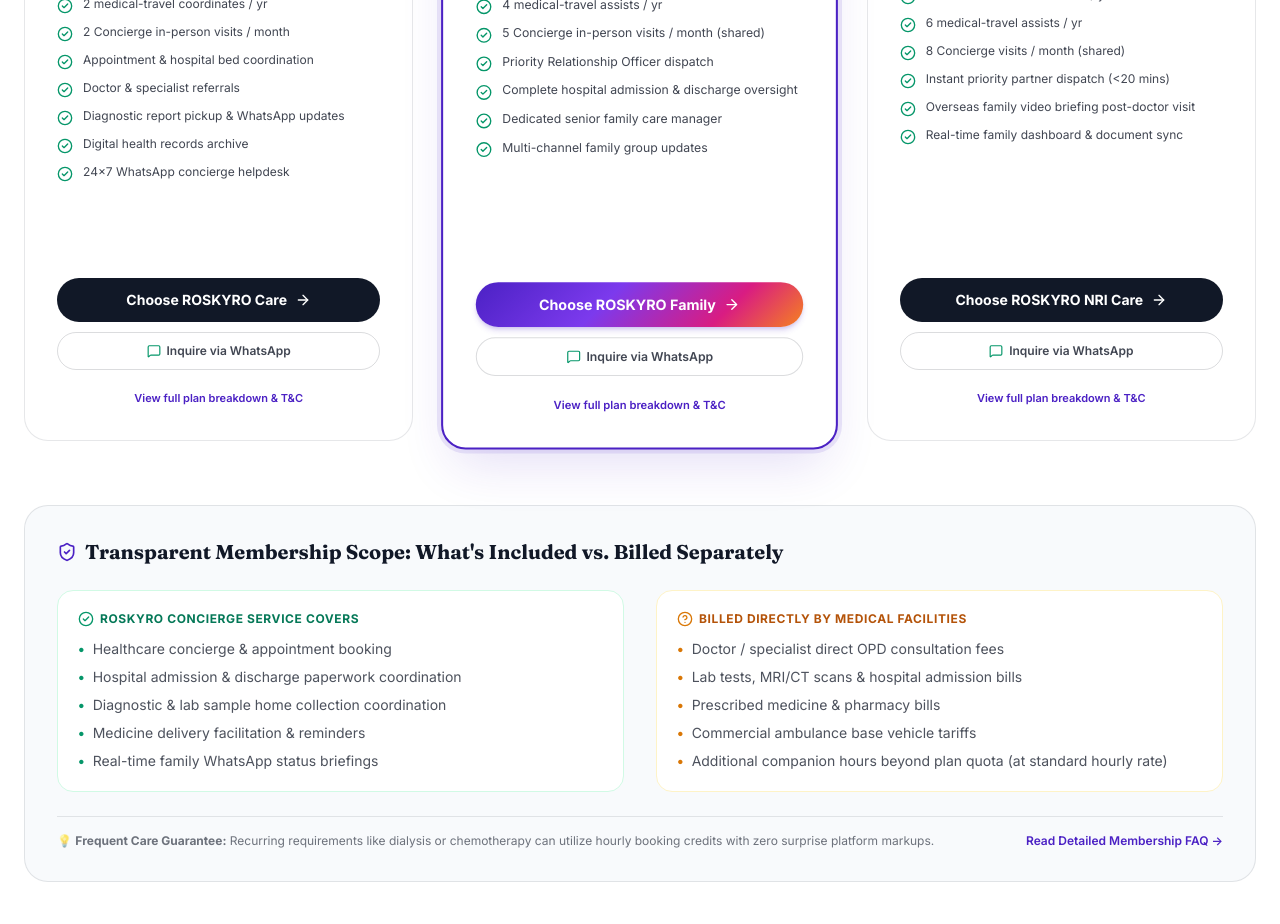
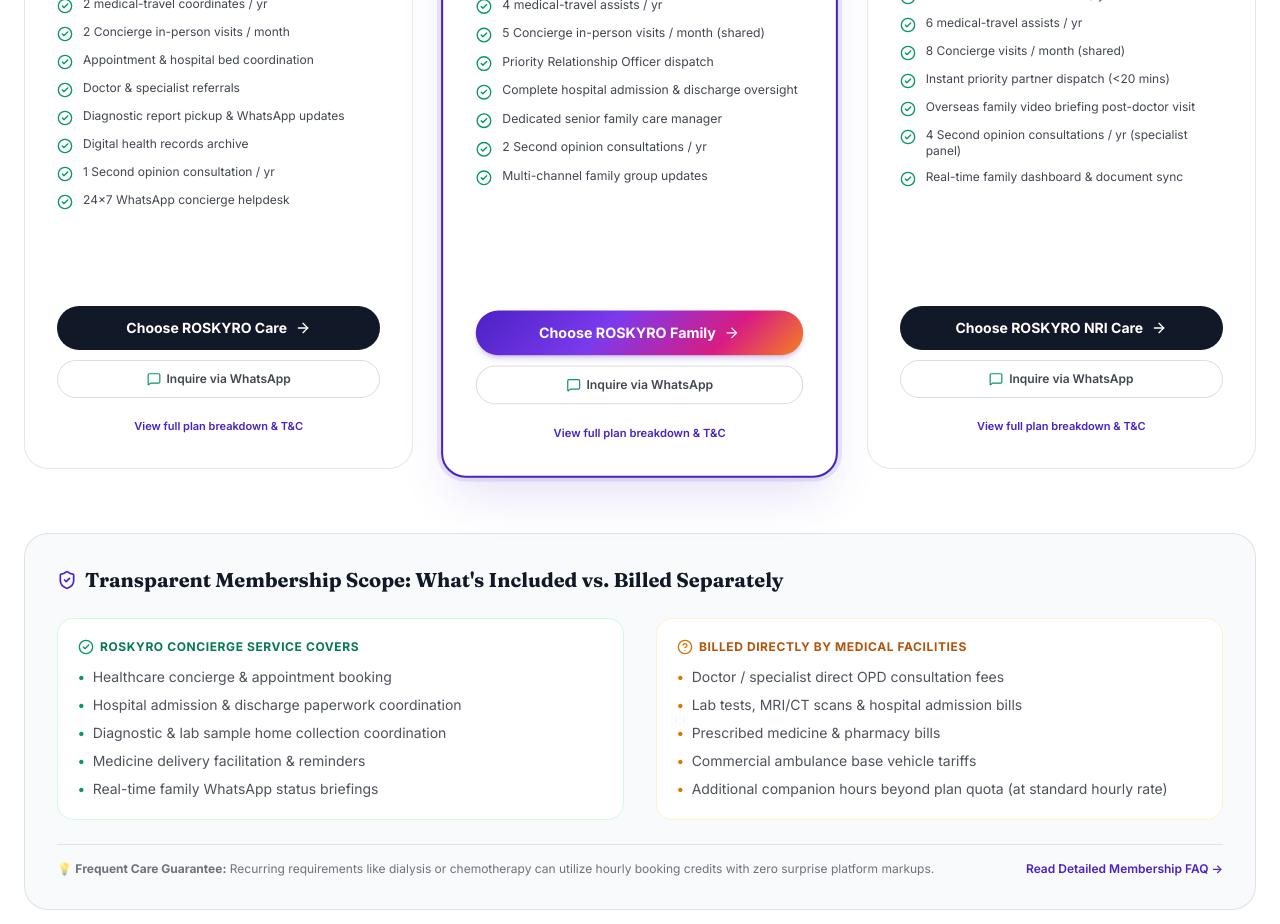
Before and after one commit to ROSKYRO/ROSKYRO-new, a React (Vite) app in the folder frontend/: page / in a window 1280 px wide. Shown: the part 1640-2564 px from the top of the page. Built offline with nearby package versions, Linux system fonts and the light colour scheme; no server answers.

Commit message:
Add files via upload

```diff
--- a/frontend/src/components/sections/ConciergeMembershipSection.jsx
+++ b/frontend/src/components/sections/ConciergeMembershipSection.jsx
@@ -39,6 +39,7 @@
       "Doctor & specialist referrals",
       "Diagnostic report pickup & WhatsApp updates",
       "Digital health records archive",
+      "1 Second opinion consultation / yr",
       "24x7 WhatsApp concierge helpdesk",
     ],
     highlight: false,
@@ -60,6 +61,7 @@
       "Priority Relationship Officer dispatch",
       "Complete hospital admission & discharge oversight",
       "Dedicated senior family care manager",
+      "2 Second opinion consultations / yr",
       "Multi-channel family group updates",
     ],
     highlight: true,
@@ -80,6 +82,7 @@
       "8 Concierge visits / month (shared)",
       "Instant priority partner dispatch (<20 mins)",
       "Overseas family video briefing post-doctor visit",
+      "4 Second opinion consultations / yr (specialist panel)",
       "Real-time family dashboard & document sync",
     ],
     highlight: false,
```
